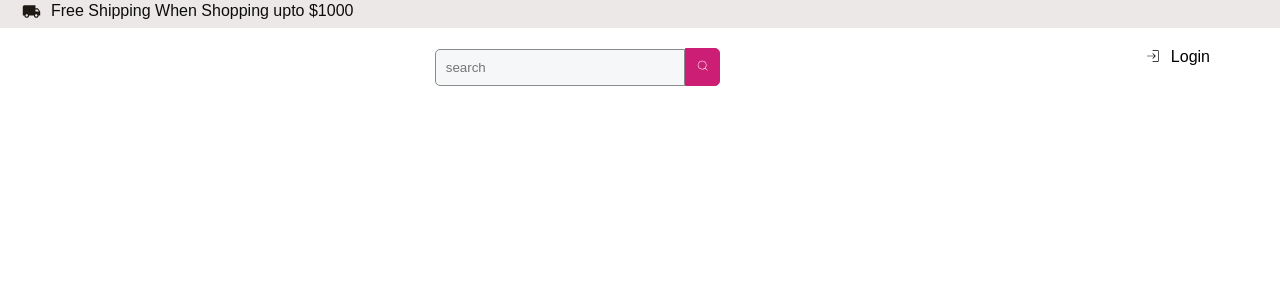
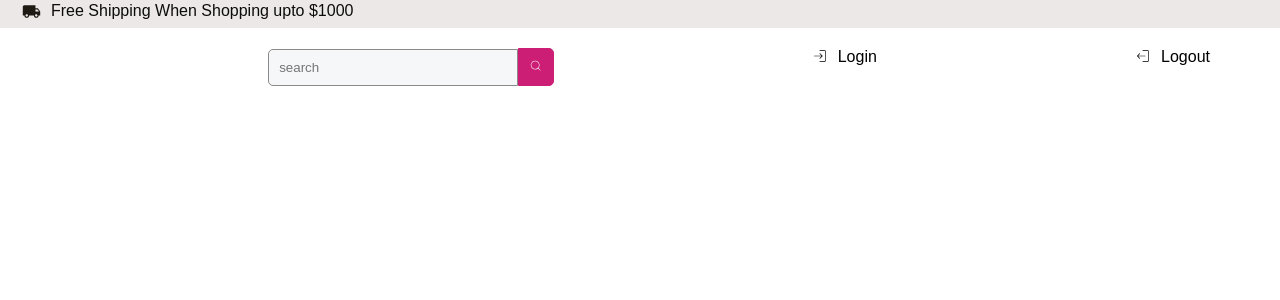
Before and after one commit to dilansakila/E-Commerce_App, a React (Create React App) app in the folder ecommerce_website/: page / in a window 1280 px wide. Shown: the top 300 px of the page. Built offline with nearby package versions, Linux system fonts and the light colour scheme.

Commit message:
updated nav

```diff
--- a/ecommerce_website/src/comp/nav.js
+++ b/ecommerce_website/src/comp/nav.js
@@ -2,6 +2,7 @@ import React from 'react'
 import { MdLocalShipping } from "react-icons/md";
 import { CiSearch } from "react-icons/ci";
 import { CiLogin } from "react-icons/ci";
+import { CiLogout } from "react-icons/ci";
 import './nav.css'
 
 
@@ -34,6 +35,17 @@ const nav = () => {
               <button>Login </button>
             </div>
           </div>
+          <div className='user'>
+            <div className='icon'>
+            <CiLogout />
+            </div>
+            <div className='btn'>
+              <button>Logout </button>
+            </div>
+          </div>
+        </div>
+        <div className='last_header'>
+
         </div>
       </div>
     </>
```
